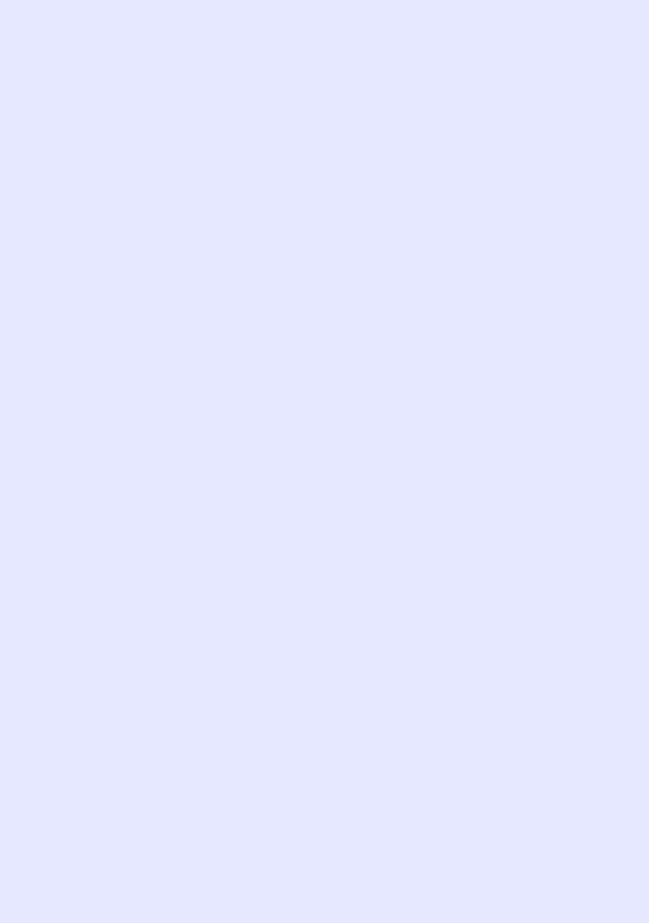
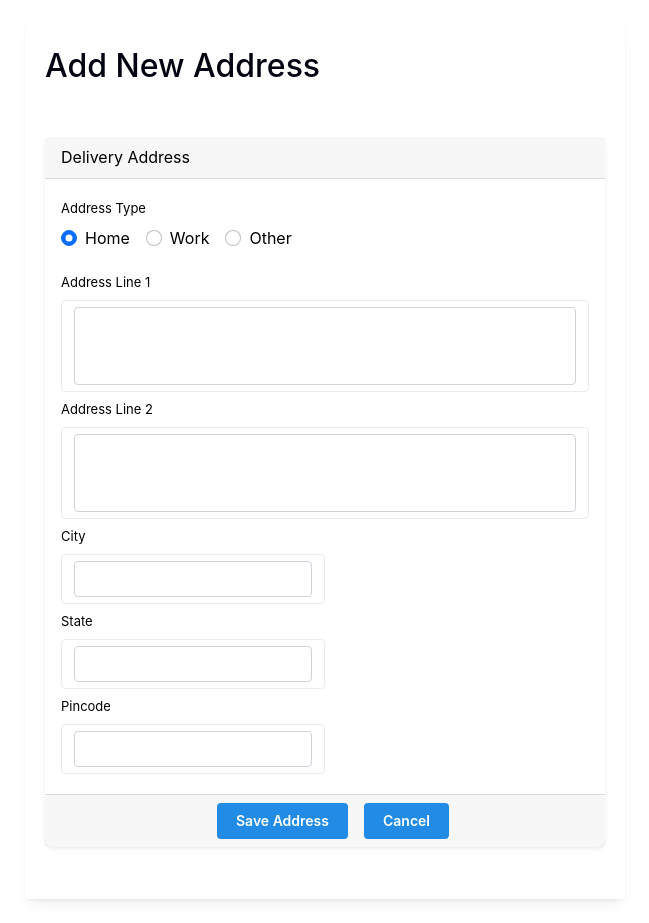
Before and after one commit to SaroWebs/idol-customer, a React (Vite) app: page /add-delivery-address in a window 1280 px wide. Before the commit this address had no page. Shown: the whole page, without its empty margins (315-964 px from the left). Before the commit the page ends 800 px from the top, so only its background shows below. Built offline with nearby package versions, Linux system fonts and the light colour scheme.

Commit message:
modified

```diff
--- a/src/App.jsx
+++ b/src/App.jsx
@@ -24,6 +24,7 @@ import AccountSettings from './Pages/Auth/AccountSettings.jsx'
 import MyProfile from './Pages/Auth/MyProfile.jsx'
 import EditProfile from './Pages/Auth/EditProfile.jsx'
 import DeliveryAddress from './Pages/Auth/DeliveryAddress.jsx'
+import AddDeliveryAddress from './Pages/Auth/addDeliveryAddress.jsx'
 
 function App() {
   return (
@@ -46,7 +47,8 @@ function App() {
         <Route path="/edit-profile" element={<EditProfile />} />
         <Route path="/account" element={<Account />} />
         <Route path="/settings" element={<AccountSettings />} />
-        <Route path="/DeliveryAddress" element={<DeliveryAddress />} />
+        <Route path="/delivery-address" element={<DeliveryAddress />} />
+        <Route path="/add-delivery-address" element={<AddDeliveryAddress />} />
 
         <Route path="/about-us" element={<AboutUs />} />
         <Route path="/refund-policy" element={<CancellationRefund />} />
--- a/src/Pages/Auth/Account.jsx
+++ b/src/Pages/Auth/Account.jsx
@@ -14,24 +14,27 @@ const Account = () => {
 
   return (
     <MasterLayout title="Account">
-      <div className="login-wrapper d-flex align-items-center justify-content-center text-center">
+      <div className="login-wrapper bg-white d-flex align-items-center justify-content-center text-center">
         <div className="container">
-          <div className="settings-wrapper py-3">
+          <div className="settings-wrapper py-3 px-2">
 
             {/* Single Setting Cards */}
-            <SettingCard title="My Profile" icon="lni lni-use" link="/profile" />
-            <SettingCard title="Delivery Address" icon="lni lni-location-pin" link="/delivery-address" />
-            <SettingCard title="My Prescriptions" icon="lni lni-location-pin" link="/prescriptions" />
+            <SettingCard title="My Profile" icon="lni lni-user" link="/profile" />
+            <SettingCard title="Delivery Address" icon="lni lni-map-marker" link="/delivery-address" />
+            <SettingCard title="addDelivery Address" icon="lni lni-map-marker" link="/add-delivery-address" />
+            <SettingCard title="My Prescriptions" icon="lni lni-files" link="/prescriptions" />
             <SettingCard title="Privacy Policy" icon="lni lni-protection" link="/privacy-policy" />
             <SettingCard title="Terms & Conditions" icon="fa fa-question-circle-o" link="/terms" />
             <div className="card settings-card">
               <div className="card-body">
+              <a href="javascript:void(0);" onClick={handleLogout}>
                 <div className="single-settings d-flex align-items-center justify-content-between">
                   <div className="title"><i className='lni lni-power-switch'></i><span>Logout</span></div>
                   <div className="data-content">
-                    <a href="javascript:void(0);" onClick={handleLogout}><i className="lni lni-chevron-right"></i></a>
+                    <i className="lni lni-chevron-right"></i>
                   </div>
                 </div>
+              </a>
               </div>
             </div>
           </div>
@@ -47,12 +50,14 @@ const SettingCard = ({ title, icon, link }) => {
   return (
     <div className="card settings-card">
       <div className="card-body">
-        <div className="single-settings d-flex align-items-center justify-content-between">
-          <div className="title"><i className={icon}></i><span>{title}</span></div>
-          <div className="data-content">
-            <Link to={link}>Read<i className="lni lni-chevron-right"></i></Link>
+        <Link to={link}>
+          <div className="single-settings d-flex align-items-center justify-content-between">
+            <div className="title"><i className={icon}></i><span>{title}</span></div>
+            <div className="data-content">
+              <i className="lni lni-chevron-right"></i>
+            </div>
           </div>
-        </div>
+        </Link>
       </div>
     </div>
   );
--- a/src/Pages/Auth/DeliveryAddress.jsx
+++ b/src/Pages/Auth/DeliveryAddress.jsx
@@ -1,43 +1,79 @@
-import React from "react";
-import { Container, Card, Title, Button } from '@mantine/core';
+import React, { useState } from "react";
+import { Container, Card } from '@mantine/core';
 import { Link } from "react-router-dom"; // Import Link for navigation
 import MasterLayout from "../../Layouts/MasterLayout";
+import { useAuth } from "../../contexts/AuthContext";
+import { API_HOST } from "../../config/config";
+import axios from "axios";
 
-const DeliveryAddress = () => {
+const addDeliveryAddress = () => {
+    const { user } = useAuth();
+    const [addressList, setAddressList] = useState(user?.addresses || []);
+
+    console.log(user);
+
+
+    const activateAddress = async (id) => {
+        const token = localStorage.getItem('token');
+        try {
+            const response = await axios.get(`${API_HOST}/address/${id}/activate`, {
+                headers: {
+                    'Authorization': `Bearer ${token}`,
+                },
+            });
+            if (response.status !== 200) {
+                throw new Error('Failed to activate address');
+            }
+            console.log(response.data);
+            setAddressList(prev => prev.map(addr => ({
+                ...addr,
+                active: addr.id === id ? 1 : 0 // Set active state
+            })));
+            close();
+        } catch (error) {
+            console.error('Error activating address:', error);
+        }
+    }
     return (
         <MasterLayout title="Your Addresses">
             <Container>
                 <Card padding="lg">
-                    <Title order={3} align="center">Your Addresses</Title>
-                    <div className="flex justify-between mt-4">
-                        <div className="back-button">
-                            <Link to="/previous-page"> {/* Change to your desired route */}
-                                <Button variant="subtle" color="green" leftIcon={<i className="fa fa-arrow-circle-left"></i>}>
-                                    Back
-                                </Button>
-                            </Link>
-                        </div>
-                    </div>
 
                     <div className="settings-wrapper py-3">
                         <span id="status"></span>
 
+                        {/* list of addreses  */}
                         <Link
-                            to="/add-delivery-address" // Adjust to your route
+                            to="/add-delivery-address"
                             className="btn btn-info btn-sm w-full mb-2 bg-blue-500 text-white py-2 rounded text-center"
                         >
                             ADD NEW ADDRESS
                         </Link>
 
-                        <form method="post">
-                            <button
-                                type="submit"
-                                id="submit"
-                                className="hidden btn btn-success btn-sm w-full mb-2 bg-green-500 text-white py-2 rounded delivery"
-                            >
-                                SELECT DELIVERY PREFERENCE
-                            </button>
-                        </form>
+                        {addressList && addressList.map((address, i) => (
+                            <div key={i} className="row mb-3">
+                                <div className="col-2">
+                                    <div className="form-check">
+                                        <input
+                                            type='radio'
+                                            checked={address.active === 1}
+                                            onChange={() => activateAddress(address.id)}
+                                        />
+                                    </div>
+                                </div>
+                                <div className="col-8">
+                                    <div className="address-info">
+                                        <p className="mb-0"><small className="text-muted">Address:</small> {address.address_line_1}</p>
+                                        {address.address_line_2 && <p className="mb-0"><small className="text-muted">Address 2:</small> {address.address_line_2}</p>}
+                                        <p className="mb-0"><small className="text-muted">City:</small> {address.city}, <small className="text-muted">State:</small> {address.state}</p>
+                                        <p className="mb-0"><small className="text-muted">PIN:</small> {address.pin}</p>
+                                    </div>
+                                </div>
+                                <div className="col-2">
+                                    {/*  */}
+                                </div>
+                            </div>
+                        ))}
                     </div>
                 </Card>
             </Container>
@@ -45,4 +81,7 @@ const DeliveryAddress = () => {
     );
 };
 
-export default DeliveryAddress;
+export default addDeliveryAddress;
+
+
+// form tu sua,, refferance tu DeliveyAddressModal
--- /dev/null
+++ b/src/Pages/Auth/addDeliveryAddress.jsx
@@ -0,0 +1,199 @@
+import React, { useState } from 'react';
+import { Container, Card, TextInput, Textarea, Button } from '@mantine/core';
+import { Link } from "react-router-dom"; // For navigation
+import { useAuth } from "../../contexts/AuthContext"; // For auth context
+import axios from "axios"; // For API calls
+import { API_HOST } from '../../config/config';
+
+const AddDeliveryAddress = () => {
+  const { user } = useAuth(); // Access the auth context if needed
+  const [formInfo, setFormInfo] = useState({
+    type: 'home',
+    address_line_1: '',
+    address_line_2: '',
+    city: '',
+    state: '',
+    pin: '',
+  });
+
+  const handleInputChange = (event) => {
+    const { name, value } = event.target;
+    setFormInfo((prevInfo) => ({
+      ...prevInfo,
+      [name]: value,
+    }));
+  };
+
+  const handleTypeChange = (type) => {
+    setFormInfo((prevInfo) => ({
+      ...prevInfo,
+      type,
+    }));
+  };
+
+  const handleSubmit = async (event) => {
+    event.preventDefault();
+    const token = localStorage.getItem('token');
+    if (!(await pinValidation(formInfo.pin))) {
+      alert('Invalid PIN code');
+      return;
+    }
+    try {
+      const response = await axios.post(`${API_HOST}/deliveryaddress/store`, formInfo, {
+        headers: {
+          'Authorization': `Bearer ${token}`,
+        },
+      });
+      if (response.status == 200 || response.status == 201) {
+        setFormInfo({
+          address_line_1: '',
+          address_line_2: '',
+          city: '',
+          state: '',
+          pin: '',
+          type: 'home'
+        });
+      } else {
+        console.error('Failed to add new address:', response.statusText);
+      }
+    } catch (error) {
+      console.error('Error adding new address:', error);
+      alert('Failed to add new address');
+    }
+  };
+
+  const pinValidation = async (pin) => {
+    if (!/^\d{6}$/.test(pin)) {
+        return false;
+    }
+    try {
+        const response = await axios.get(`${API_HOST}/pin/check?pin=${pin}`);
+        return true;
+    } catch (error) {
+        console.error('Error validating PIN:', error);
+        return false;
+    }
+}
+
+  return (
+    <Container className="py-4">
+      <Card padding="lg" shadow="sm" style={{ maxWidth: 600, margin: 'auto' }}>
+        <div className="flex justify-between items-center mb-4">
+          <Link to="/previous-page"> {/* Adjust the link as needed */}
+            <i className="text-4xl text-teal-500 fa fa-arrow-circle-left" aria-hidden="true"></i>
+          </Link>
+          <h2 className="text-2xl">Add New Address</h2>
+        </div>
+
+        <div className="settings-wrapper py-3">
+          <form onSubmit={handleSubmit} role="form" id="contactForm" className="shake">
+            <div className="card mb-3">
+              <div className="card-header">Delivery Address</div>
+              <div className="card-body">
+                {/* Address Type Section */}
+                <div className="mb-3">
+                  <label className="form-label label-size">Address Type</label>
+                  <div className="d-flex">
+                    {['home', 'work', 'other'].map((type) => (
+                      <div key={type} className="form-check me-3">
+                        <input
+                          type="radio"
+                          id={`type-${type}`}
+                          name="type"
+                          value={type}
+                          checked={formInfo.type === type}
+                          onChange={() => handleTypeChange(type)}
+                          className="form-check-input"
+                        />
+                        <label className="form-check-label" htmlFor={`type-${type}`}>
+                          {type.charAt(0).toUpperCase() + type.slice(1)}
+                        </label>
+                      </div>
+                    ))}
+                  </div>
+                </div>
+
+                {/* Address Line 1 */}
+                <div className="mb-1 col-12">
+                  <label className="form-label label-size">Address Line 1</label>
+                  <Textarea
+                    name="address_line_1"
+                    id="address_line_1"
+                    className="form-control"
+                    rows={3}
+                    value={formInfo.address_line_1}
+                    onChange={handleInputChange}
+                    required
+                  />
+                </div>
+
+                {/* Address Line 2 */}
+                <div className="mb-1 col-12">
+                  <label className="form-label label-size">Address Line 2</label>
+                  <Textarea
+                    name="address_line_2"
+                    id="address_line_2"
+                    className="form-control"
+                    rows={3}
+                    value={formInfo.address_line_2}
+                    onChange={handleInputChange}
+                  />
+                </div>
+
+                {/* City */}
+                <div className="mb-1 col-md-6">
+                  <label className="form-label label-size">City</label>
+                  <TextInput
+                    type="text"
+                    className="form-control"
+                    id="city"
+                    name="city"
+                    value={formInfo.city}
+                    onChange={handleInputChange}
+                    required
+                  />
+                </div>
+
+                {/* State */}
+                <div className="mb-1 col-md-6">
+                  <label className="form-label label-size">State</label>
+                  <TextInput
+                    type="text"
+                    className="form-control"
+                    id="state"
+                    name="state"
+                    value={formInfo.state}
+                    onChange={handleInputChange}
+                    required
+                  />
+                </div>
+
+                {/* Pincode */}
+                <div className="mb-1 col-md-6">
+                  <label className="form-label label-size">Pincode</label>
+                  <TextInput
+                    type="text"
+                    className="form-control"
+                    id="pin"
+                    name="pin"
+                    value={formInfo.pin}
+                    onChange={handleInputChange}
+                    required
+                  />
+                </div>
+              </div>
+              <div className="card-footer">
+                <center>
+                  <Button type="submit" id="addaddressorder" className="btn-danger btn-sm ms-3">Save Address</Button>
+                  <Button type="button" onClick={() => handleTypeChange('select')} className="btn-secondary btn-sm ms-3">Cancel</Button>
+                </center>
+              </div>
+            </div>
+          </form>
+        </div>
+      </Card>
+    </Container>
+  );
+};
+
+export default AddDeliveryAddress;
```
